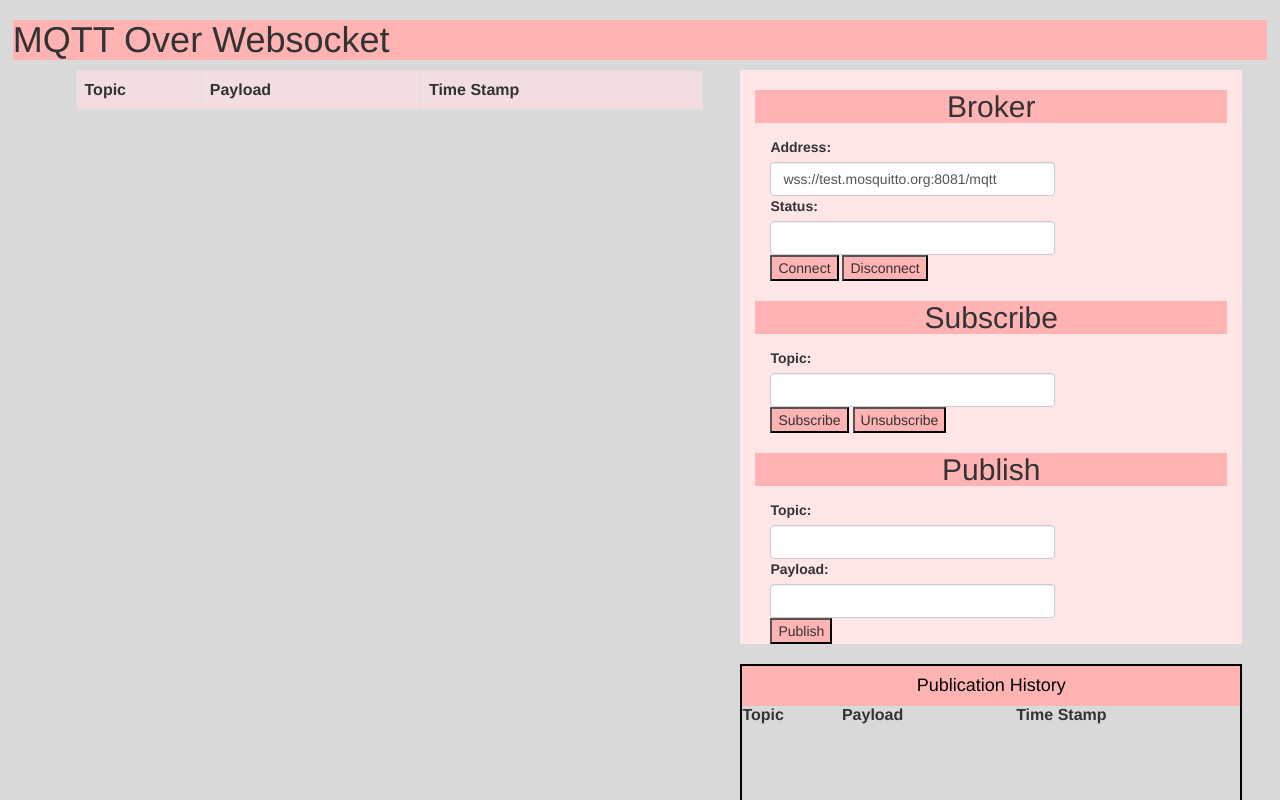
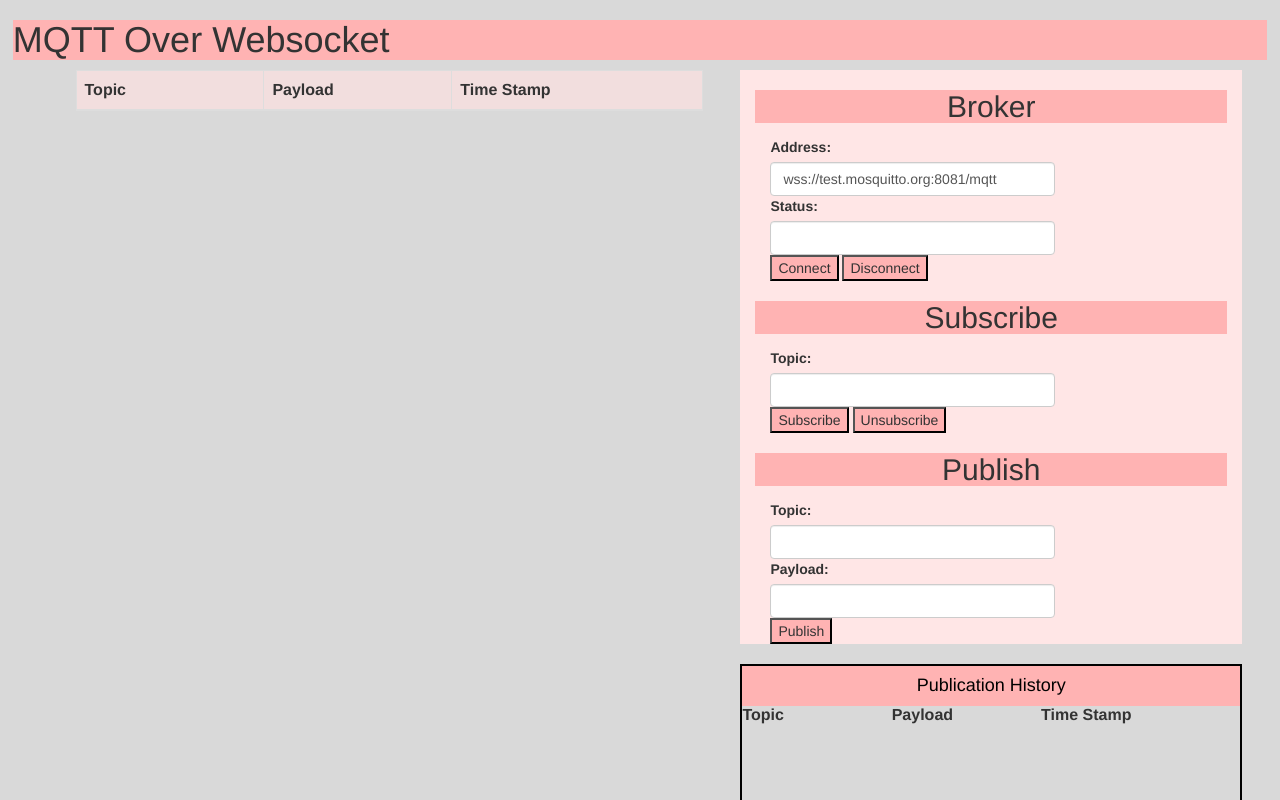
Before and after one commit to Princess-PN2k19/MQTT, a website: page index.html in a window 1280 px wide. Shown: the top 800 px of the page. Drawn offline with nearby package versions, Linux system fonts and the light colour scheme.

Commit message:
Now, it's final already.

```diff
--- a/index.html
+++ b/index.html
@@ -57,13 +57,13 @@
 		height:200px;
 	}
 	#th1 {
-		width:20%;
+		width:30%;
 	}
 	#th2 {
-		width:35%;
+		width:30%;
 	}
 	#th3 {
-		width:45%;
+		width:40%;
 	}
 	#subTh1 {
 		width:40%;
--- a/scripts/controller.js
+++ b/scripts/controller.js
@@ -24,7 +24,7 @@ clickConnect.addEventListener('click', function () {
 
 
 	clickPublish.addEventListener('click', function () {
-		client.publish(publishTopic.value, "PJ: " + payload.value);
+		client.publish(publishTopic.value, payload.value);
 		timeStamp = new Date();
 		var trPublish = document.createElement("tr");
 		var tdTopicPublish = document.createElement("td");
```
